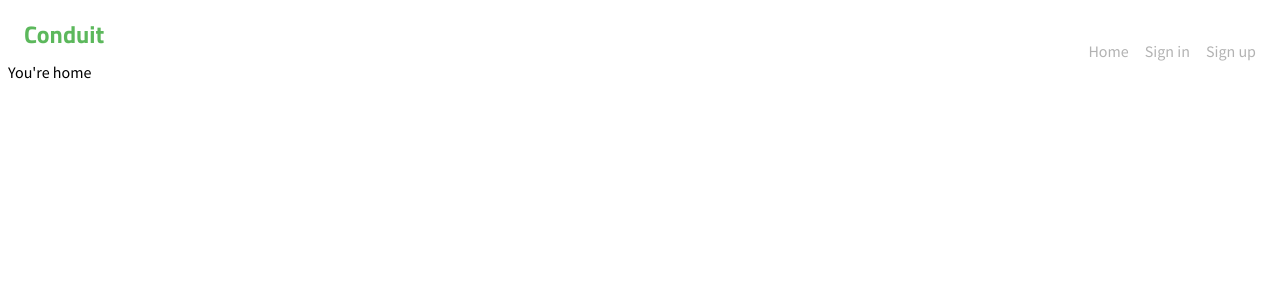
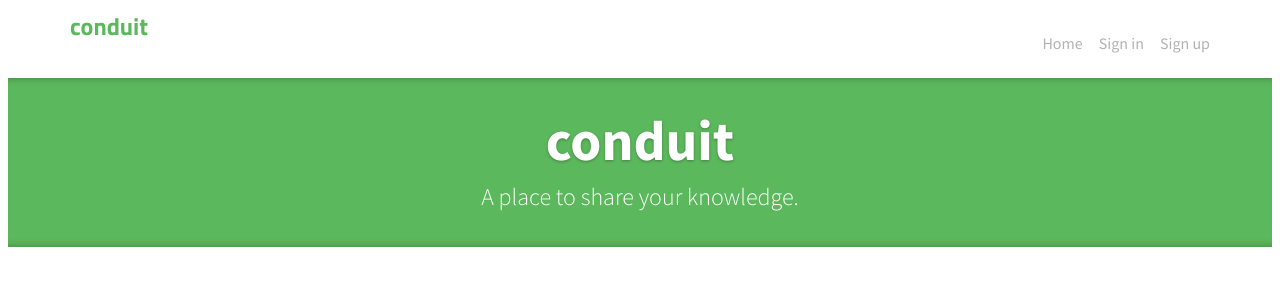
Before and after one commit to ranwahle/real-world-app-react, a React (Vite) app: page / in a window 1280 px wide. Shown: the top 300 px of the page. Built offline with nearby package versions, Linux system fonts and the light colour scheme; a web font is replaced by a local one.

Commit message:
add-home-and-header

```diff
--- a/src/App.styled.tsx
+++ b/src/App.styled.tsx
@@ -1,6 +1,8 @@
 import styled from 'styled-components';
+import { defaultTheme } from './themes/default';
 export const Styled = {
     App: styled.div`
+    ${defaultTheme};
     line-height: 1.5;
     font-family:  source sans pro,sans-serif;
     `
--- a/src/App.tsx
+++ b/src/App.tsx
@@ -1,6 +1,6 @@
 import { createBrowserRouter, Route, RouterProvider, Routes } from 'react-router-dom'
 import { Styled } from './App.styled'
-import { Header } from './components/vavbar/navbar'
+import { Navbar } from './components/vavbar/navbar'
 import { Home } from './pages/home/home';
 
 const router = createBrowserRouter([
@@ -13,7 +13,7 @@ const router = createBrowserRouter([
 
 function App() {
   return <Styled.App>
-    <Header></Header>
+    <Navbar></Navbar>
     <RouterProvider router={router} />
 
   </Styled.App>
--- /dev/null
+++ b/src/components/header/header.styled.tsx
@@ -0,0 +1,24 @@
+import styled from 'styled-components';
+export const StyledHeader = styled.div`
+    background-color: var(--color-primary);
+    color: white;
+    text-align: center;
+    padding: 2rem;
+    margin-bottom: 0;
+    box-shadow: inset 0 8px 8px -8px rgb(0 0 0 / 30%), inset 0 -8px 8px -8px rgb(0 0 0 / 30%);
+    h1 {
+        font-size: 3.5rem;
+        text-shadow: 0 1px 3px rgb(0 0 0 / 30%);
+        font-weight: 700;
+        padding-bottom: 0.5rem;
+        margin: 0;
+        line-height: 1.1;
+    }
+    p {
+        margin-top: 0;
+        margin-bottom: 0;
+        font-size: 1.5rem;
+        font-weight: 300;
+
+    }
+`;
--- /dev/null
+++ b/src/components/header/header.tsx
@@ -0,0 +1,8 @@
+import { StyledHeader } from "./header.styled";
+
+export const Header = () =>
+    <StyledHeader>
+        <h1>conduit</h1>
+        <p>A place to share your knowledge.
+</p>
+    </StyledHeader>
--- a/src/components/vavbar/navbar.styled.tsx
+++ b/src/components/vavbar/navbar.styled.tsx
@@ -1,15 +1,25 @@
 import styled from 'styled-components';
+import { containerStyle } from '../../responsiveStyles/responsiveContainer';
+import { defaultTheme } from '../../themes/default';
 export const StyledNavbar = {
-    Container: styled.nav`
-    padding: .5rem 1rem`,
 
-    NavbarBrand: styled.a`
+    Container: styled.div`
+    padding: .5rem 1rem
+    ${containerStyle}
+    `,
+
+    NavbarBrand: styled.div`
     font-family: titillium web,sans-serif;
     font-size: 1.5rem;
     padding-top: 0;
+    padding-bottom: 0.25rem;
     margin-right: 2rem;
-    color: #5cb85c;
-    text-decoration: none;
+    float: left;
+    a {
+        color: var(--color-primary);
+        text-decoration: none;
+
+    }
     `
     , RightMenu: styled.ul`
     float: right;
@@ -25,4 +35,6 @@ export const StyledNavbar = {
         color: rgba(0,0,0,.3);
     }
     `
+    , End: styled.div`
+    clear: both;clear: both`
 }
--- a/src/components/vavbar/navbar.tsx
+++ b/src/components/vavbar/navbar.tsx
@@ -1,7 +1,8 @@
 import { StyledNavbar } from './navbar.styled';
-export const Header = () => <>
+export const Navbar = () => <>
     <StyledNavbar.Container>
-        <StyledNavbar.NavbarBrand href="/#/">Conduit</StyledNavbar.NavbarBrand>
+        <StyledNavbar.NavbarBrand>
+            <a href="/#/">conduit</a></StyledNavbar.NavbarBrand>
         <StyledNavbar.RightMenu>
             <StyledNavbar.NavItem>
                 <a href='/#/'>Home</a>
@@ -17,5 +18,6 @@ export const Header = () => <>
                 </a>
             </StyledNavbar.NavItem>
         </StyledNavbar.RightMenu>
+        <StyledNavbar.End></StyledNavbar.End>
     </StyledNavbar.Container>
 </>
--- a/src/pages/home/home.tsx
+++ b/src/pages/home/home.tsx
@@ -1,3 +1,5 @@
+import { Header } from "../../components/header/header";
+
 export const Home = () => <>
-    You're home
+    <Header />
 </>
--- /dev/null
+++ b/src/responsiveStyles/responsiveContainer.tsx
@@ -0,0 +1,26 @@
+import { css } from 'styled-components';
+const ScreenWidth = {
+    tabletMini: { screen: 544, maxWith: 500 },
+    tablet: { screen: 768, maxWith: 720 },
+    laptop: { screen: 992, maxWith: 940 },
+    desktop: { screen: 1200 ,maxWith: 1140 },
+}
+
+const containerPadding = '15px';
+
+export const containerStyle = css`
+    ${Object.entries(ScreenWidth).sort((item1, item2) => {
+        return item1[1].screen - item2[1].screen
+    } ).map(([key, value]) => {
+        return `
+            @media (min-width: ${value.screen}px) {
+                max-width: ${value.maxWith}px;
+            }
+        `
+    })}
+    margin-left: auto;
+    margin-right: auto;
+    padding-left: ${containerPadding};
+    padding-right:  ${containerPadding};
+
+`
--- /dev/null
+++ b/src/themes/default.tsx
@@ -0,0 +1,4 @@
+import { css } from 'styled-components'
+export const defaultTheme = css`
+            --color-primary: #5cb85c;
+    `
```
